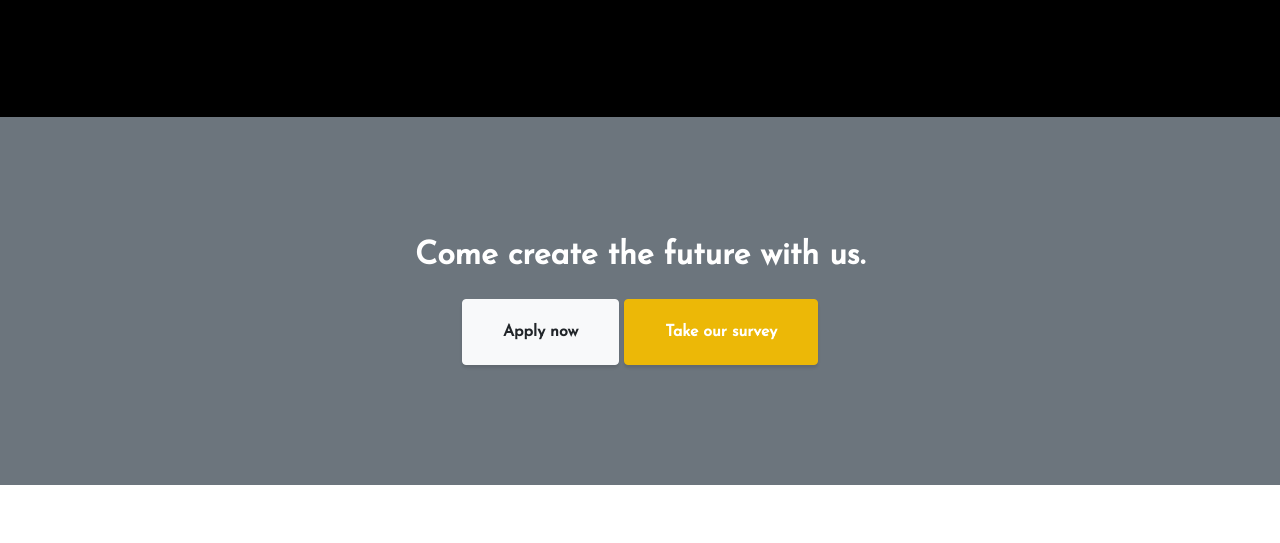
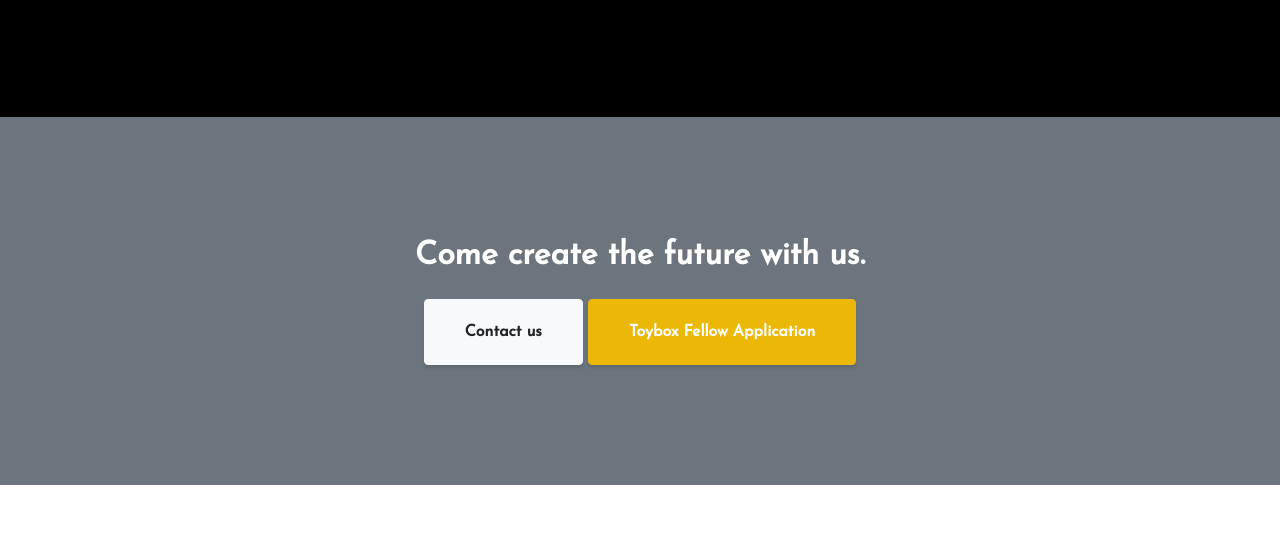
Before and after one commit to greenhamsam/toybox, a plain HTML site: page index.html in a window 1280 px wide. Shown: the part 2415-2958 px from the top of the page. Drawn offline with Linux system fonts and the light colour scheme.

Commit message:
Update index.html

```diff
--- a/index.html
+++ b/index.html
@@ -175,8 +175,8 @@
 
 		<div>
 			<div class="col-xs-4">
-				<a href="mailto:members@toybox.network" class="btn btn-xl btn-light" target="_blank">Apply now</a>
-				<a href="https://goo.gl/forms/yy3i7tspqJKh5Enk1" class="btn btn-xl btn-secondary" target="_blank">Take our survey</a>
+				<a href="mailto:curious@toybox.network" class="btn btn-xl btn-light" target="_blank">Contact us</a>
+				<a href="https://docs.google.com/forms/d/e/1FAIpQLScjWWYWYBgQ5heYNt88y9d-yqAcmDs9XT6U8yiLVPrHkqodkA/viewform" class="btn btn-xl btn-secondary" target="_blank">Toybox Fellow Application</a>
 			</div>
 		</div>
     </section>
```
